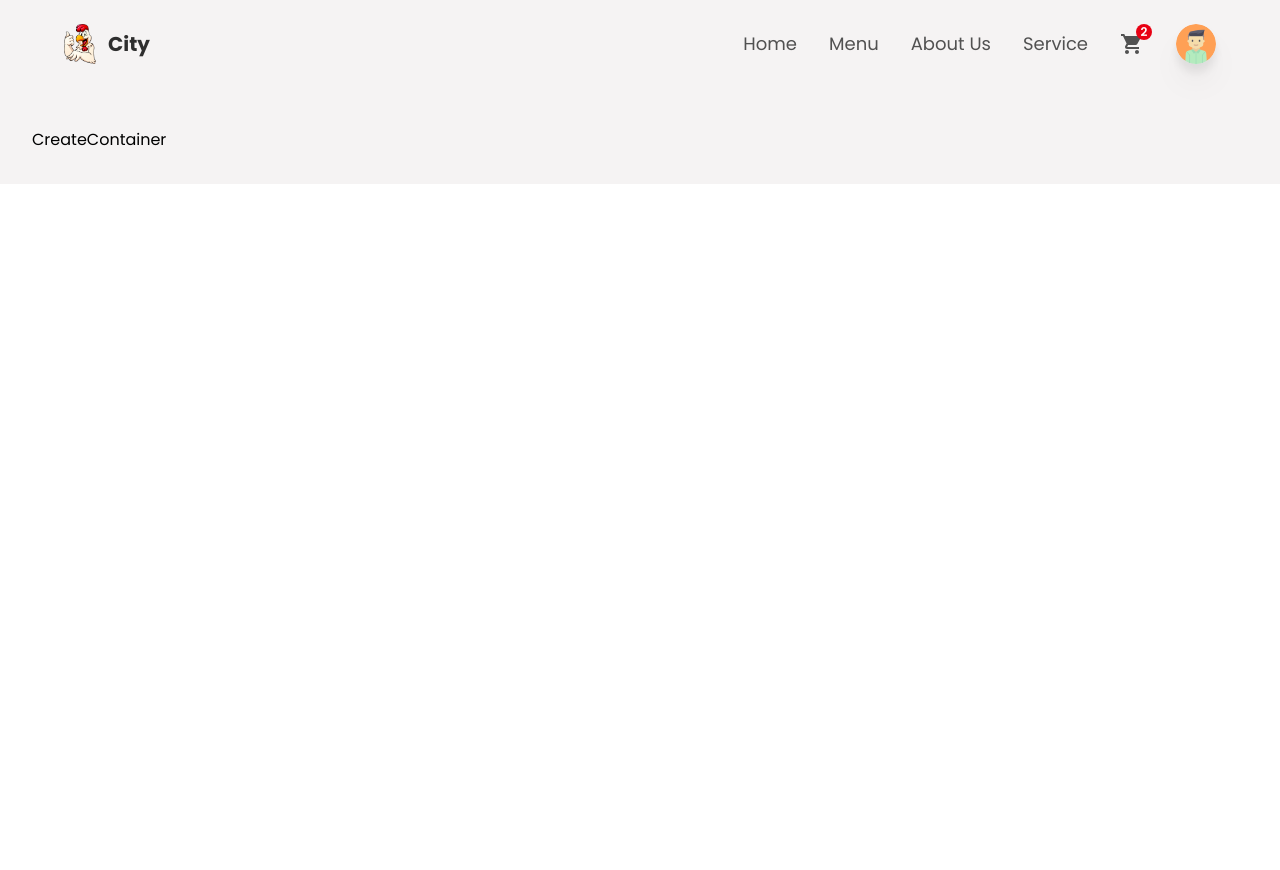
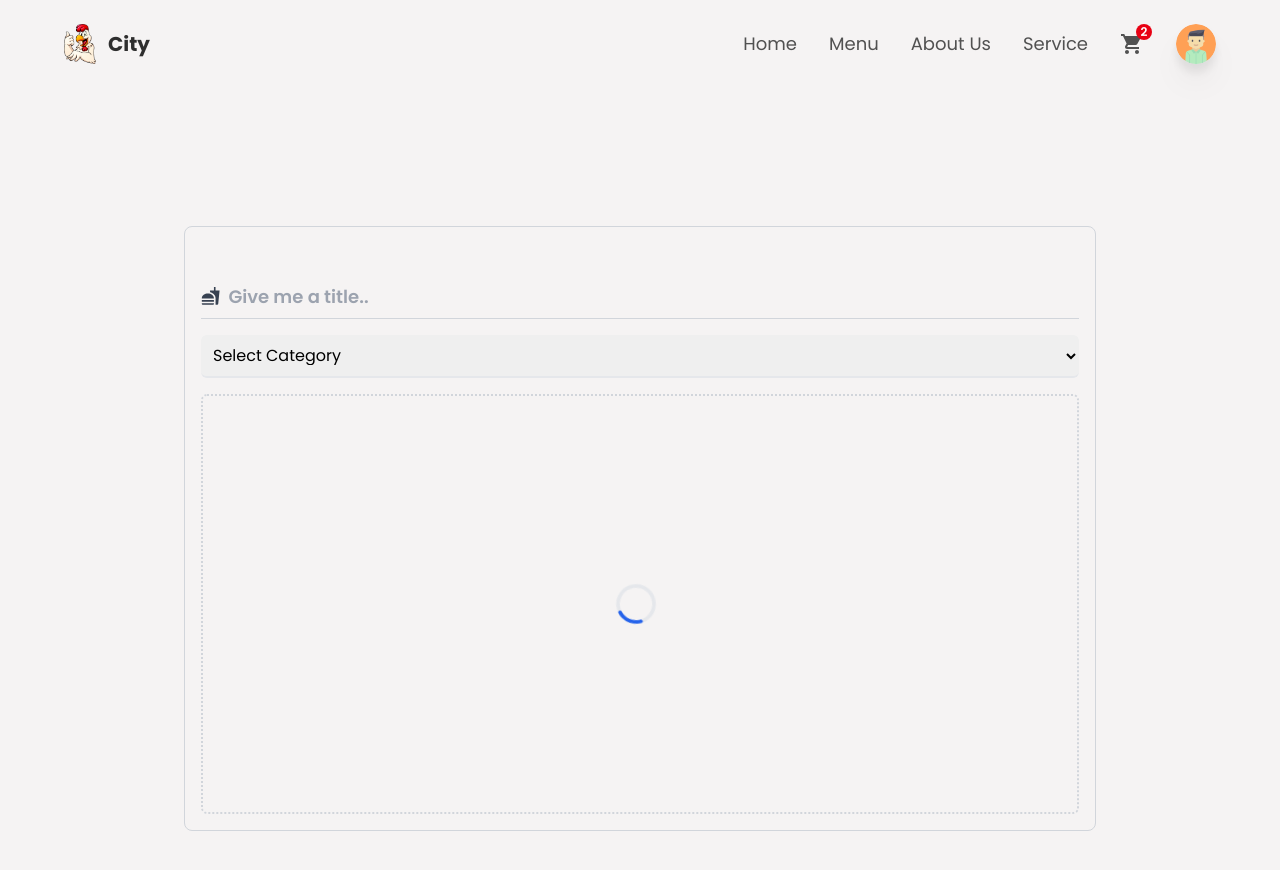
Before and after one commit to abhipshapatro/Restaurant-app, a React (Create React App) app: page /createItem in a window 1280 px wide. Shown: the top 870 px of the page. Before the commit the page ends 800 px from the top, so only its background shows below. Built offline with nearby package versions, Linux system fonts and the light colour scheme.

Commit message:
Create Container updated

```diff
--- a/src/components/CreateContainer.jsx
+++ b/src/components/CreateContainer.jsx
@@ -1,10 +1,85 @@
-import React from 'react'
+import React, { useState } from "react";
+import { motion } from "framer-motion";
+import { MdFastfood } from "react-icons/md";
+import { categories } from "../utils/data";
+import Loader from "./Loader";
+
+const CreateContainer = () => {
+  const [title, setTitle] = useState("");
+  const [calories, setCalories] = useState("");
+  const [price, setPrice] = useState("");
+  const [category, setCategory] = useState(null);
+  const [fields, setFields] = useState(true);
+  const [alertStatus, setAlertStatus] = useState("danger");
+  const [imageAsset, setimageAsset] = useState(null);
+  const [msg, setMsg] = useState(null);
+  const [isLoading, setIsLoading] = useState(true);
+
+  return (
+    <div className="w-full min-h-screen flex items-center justify-center">
+      {/* container div */}
+      <div className="w-[90%] md:w-[75%] border border-gray-300 rounded-lg p-4 flex flex-col items-center justify-center gap-4">
+        {/* input field */}
+        {fields && (
+          <motion.p
+            initial={{ opacity: 0 }}
+            animate={{ opacity: 0 }}
+            exit={{ opacity: 0 }}
+            className={`w-full p-2 rounded-lg text-center text-lg font-semibold ${
+              alertStatus === "danger"
+                ? "bg-red-400 text-red-800"
+                : "bg-emerald-400 text-emerald-800"
+            }`}
+          >
+            {msg}
+          </motion.p>
+        )}
+
+        {/* title */}
+        <div className="w-full py-2 border-b border-gray-300 flex items-center gap-2">
+          <MdFastfood className="text-xl text-gray-700" />
+          <input
+            type="text"
+            required
+            value={title}
+            placeholder="Give me a title.."
+            className="w-full h-full bg-transparent text-lg font-semibold outline-none border-none placeholder:text-gray-400 text-textColor"
+          />
+        </div>
+
+        {/* select category */}
+        <div className="w-full">
+          <select
+            onChange={(e) => setCategory(e.target.value)}
+            className="outline-none w-full text-base border-b-2 border-gray-200 p-2 rounded-md cursor-pointer"
+          >
+            <option value="other" className="bg-white">
+              Select Category
+            </option>
+            {/* mapping through categories */}
+            {categories &&
+              categories.map((item) => (
+                <option
+                  key={item.id}
+                  className="text-base border-0 outline-none capitalize bg-white text-headingColor"
+                  value={item.urlParamName}
+                >
+                  {item.name}
+                </option>
+              ))}
+          </select>
+        </div>
 
 
-const CreateContainer = () => {
-  return (
-    <div>CreateContainer</div>
-  )
-}
+        {/* upload picture */}
+        <div className="group flex justify-center items-center flex-col border-2 border-dotted border-gray-300 w-full h-225 md:h-420 cursor-pointer rounded-md">
+          {/* loader */}
+          {isLoading ? <Loader /> : <></>}
 
-export default CreateContainer
+        </div>
+      </div>
+    </div>
+  );
+};
+
+export default CreateContainer;
--- a/src/components/Header.jsx
+++ b/src/components/Header.jsx
@@ -119,7 +119,7 @@
                 >
                   {user && user.email === "abhipsha.patro63@gmail.com" && (
                     <Link to="/createItem">
-                      <p className="px-4 py-2 flex items-center justify-between cursor-pointer text-base hover:bg-slate-200 rounded-t-xl transition-all duration-100 ease-in-out text-textColor">
+                      <p onClick={() => setIsMenu(false)} className="px-4 py-2 flex items-center justify-between cursor-pointer text-base hover:bg-slate-200 rounded-t-xl transition-all duration-100 ease-in-out text-textColor">
                         New Item <MdAdd />
                       </p>
                     </Link>
@@ -182,16 +182,16 @@
 
                 {/* menu items */}
                 <ul className="flex flex-col">
-                  <li className="flex items-center justify-between text-base text-textColor cursor-pointer hover:text-headingColor duration-100 transition-all ease-in-out px-4 py-2">
+                  <li onClick={() => setIsMenu(false)} className="flex items-center justify-between text-base text-textColor cursor-pointer hover:text-headingColor duration-100 transition-all ease-in-out px-4 py-2">
                     Home <AiOutlineHome />
                   </li>
-                  <li className="flex items-center justify-between text-base text-textColor cursor-pointer hover:text-headingColor duration-100 transition-all ease-in-out px-4 py-2">
+                  <li onClick={() => setIsMenu(false)} className="flex items-center justify-between text-base text-textColor cursor-pointer hover:text-headingColor duration-100 transition-all ease-in-out px-4 py-2">
                     Menu <MdOutlineRestaurantMenu />
                   </li>
-                  <li className="flex items-center justify-between text-base text-textColor cursor-pointer hover:text-headingColor duration-100 transition-all ease-in-out px-4 py-2">
+                  <li onClick={() => setIsMenu(false)} className="flex items-center justify-between text-base text-textColor cursor-pointer hover:text-headingColor duration-100 transition-all ease-in-out px-4 py-2">
                     About Us <HiOutlineUserGroup />
                   </li>
-                  <li className="flex items-center justify-between text-base text-textColor cursor-pointer hover:text-headingColor duration-100 transition-all ease-in-out px-4 py-2">
+                  <li onClick={() => setIsMenu(false)} className="flex items-center justify-between text-base text-textColor cursor-pointer hover:text-headingColor duration-100 transition-all ease-in-out px-4 py-2">
                     Service <MdOutlineRoomService />
                   </li>
                 </ul>
--- a/src/components/HomeContainer.jsx
+++ b/src/components/HomeContainer.jsx
@@ -1,7 +1,6 @@
 import React from "react";
 import Delivery from "../img/delivery.png";
 import HeroBg from "../img/heroBg.png";
-import I1 from "../img/i1.png";
 import { heroData } from "../utils/data";
 
 const HomeContainer = () => {
--- /dev/null
+++ b/src/components/Loader.jsx
@@ -0,0 +1,26 @@
+import React from "react";
+
+const Loader = () => {
+  return (
+    <div>
+      <svg
+        role="status"
+        className="inline mr-2 w-10 h-10 text-gray-200 animate-spin dark:text-gray-600 fill-blue-600"
+        viewBox="0 0 100 101"
+        fill="none"
+        xmlns="http://www.w3.org/2000/svg"
+      >
+        <path
+          d="M100 50.5908C100 78.2051 77.6142 100.591 50 100.591C22.3858 100.591 0 78.2051 0 50.5908C0 22.9766 22.3858 0.59082 50 0.59082C77.6142 0.59082 100 22.9766 100 50.5908ZM9.08144 50.5908C9.08144 73.1895 27.4013 91.5094 50 91.5094C72.5987 91.5094 90.9186 73.1895 90.9186 50.5908C90.9186 27.9921 72.5987 9.67226 50 9.67226C27.4013 9.67226 9.08144 27.9921 9.08144 50.5908Z"
+          fill="currentColor"
+        />
+        <path
+          d="M93.9676 39.0409C96.393 38.4038 97.8624 35.9116 97.0079 33.5539C95.2932 28.8227 92.871 24.3692 89.8167 20.348C85.8452 15.1192 80.8826 10.7238 75.2124 7.41289C69.5422 4.10194 63.2754 1.94025 56.7698 1.05124C51.7666 0.367541 46.6976 0.446843 41.7345 1.27873C39.2613 1.69328 37.813 4.19778 38.4501 6.62326C39.0873 9.04874 41.5694 10.4717 44.0505 10.1071C47.8511 9.54855 51.7191 9.52689 55.5402 10.0491C60.8642 10.7766 65.9928 12.5457 70.6331 15.2552C75.2735 17.9648 79.3347 21.5619 82.5849 25.841C84.9175 28.9121 86.7997 32.2913 88.1811 35.8758C89.083 38.2158 91.5421 39.6781 93.9676 39.0409Z"
+          fill="currentFill"
+        />
+      </svg>
+    </div>
+  );
+};
+
+export default Loader;
--- a/src/components/innerIndex.js
+++ b/src/components/innerIndex.js
@@ -2,3 +2,4 @@
 export {default as MainContainer} from './MainContainer';
 export {default as CreateContainer} from './CreateContainer';
 export {default as HomeContainer} from './HomeContainer';
+export {default as Loader} from './Loader';
--- a/src/utils/data.js
+++ b/src/utils/data.js
@@ -33,3 +33,42 @@
     imageSrc: Fi1,
   },
 ];
+
+export const categories = [
+  {
+    id: 1,
+    name: "Chicken",
+    urlParamName: "chicken",
+  },
+  {
+    id: 2,
+    name: "Curry",
+    urlParamName: "curry",
+  },
+  {
+    id: 3,
+    name: "Rice",
+    urlParamName: "rice",
+  },
+  {
+    id: 4,
+    name: "Fish",
+    urlParamName: "fish",
+  },
+  {
+    id: 5,
+    name: "Fruits",
+    urlParamName: "fruits",
+  },
+  {
+    id: 6,
+    name: "Icecreams",
+    urlParamName: "icecreams",
+  },
+
+  {
+    id: 7,
+    name: "Soft Drinks",
+    urlParamName: "drinks",
+  },
+];
```
